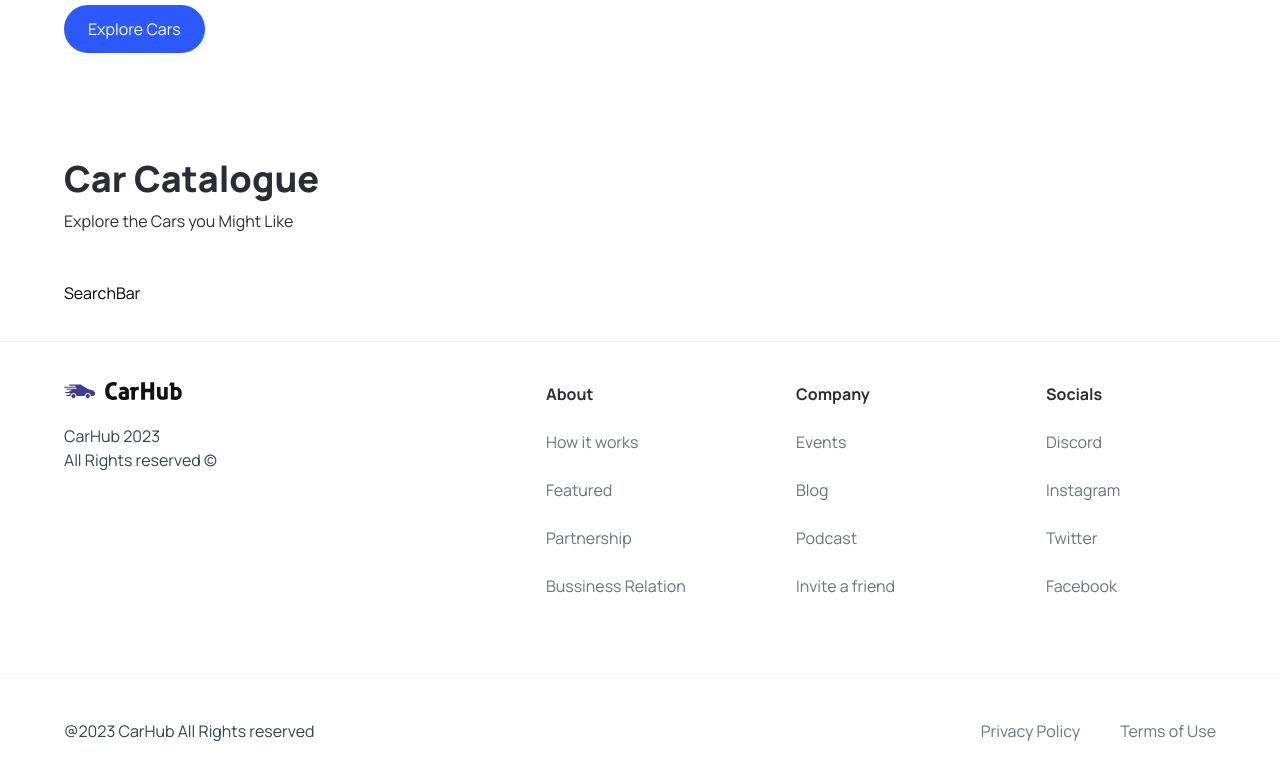
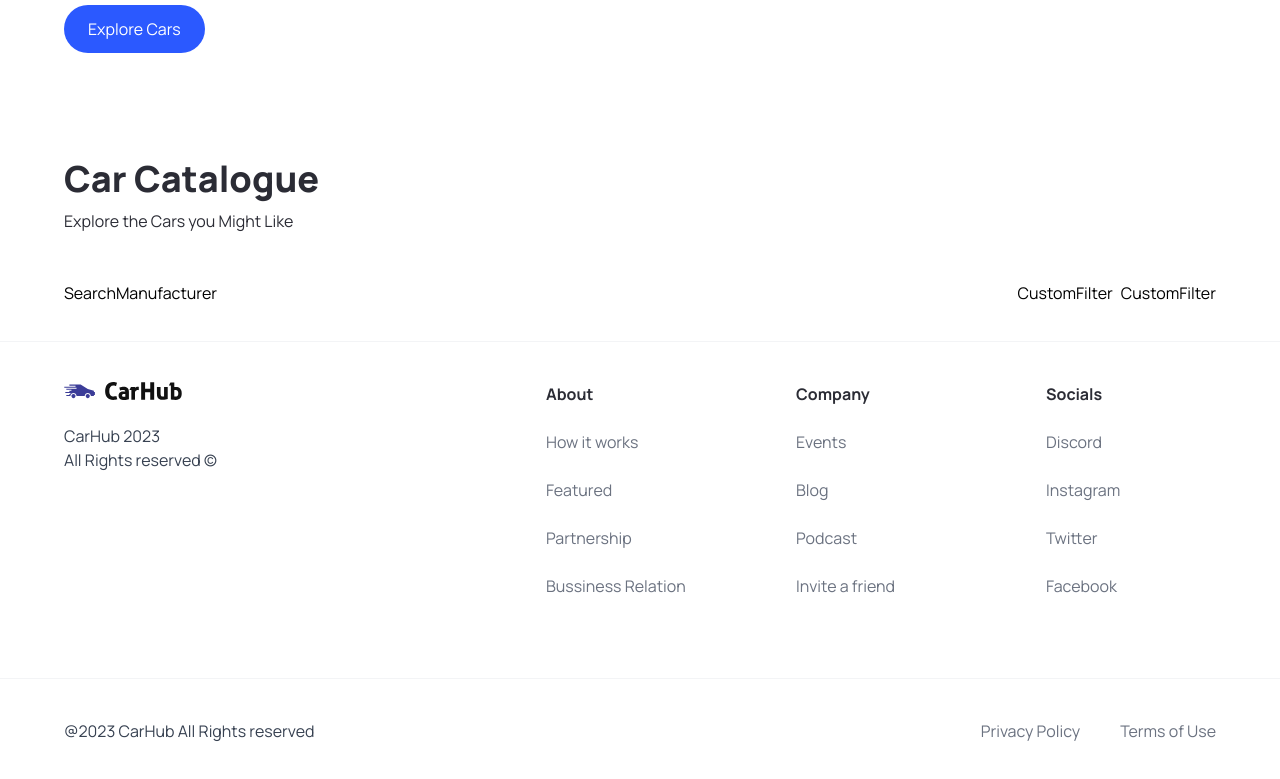
Before and after one commit to Emmyojile/car-showcase, a Next.js app: page / in a window 1280 px wide. Shown: the part 705-1484 px from the top of the page. Built offline with nearby package versions, Linux system fonts and the light colour scheme.

Commit message:
search funtion

```diff
--- a/app/page.tsx
+++ b/app/page.tsx
@@ -17,8 +17,8 @@
           <SearchBar/>
 
           <div className="home__filter-container">
-            {/* <CustomFilter title='fuel' />
-            <CustomFilter title='year' /> */}
+            <CustomFilter title='fuel' />
+            <CustomFilter title='year' />
           </div>
         </div>
       </div>
--- a/components/CustomFilter.tsx
+++ b/components/CustomFilter.tsx
@@ -1,6 +1,6 @@
 import React from 'react'
 
-const CustomFilter = () => {
+const CustomFilter = ({title}:any) => {
   return (
     <div>CustomFilter</div>
   )
--- a/components/SearchBar.tsx
+++ b/components/SearchBar.tsx
@@ -1,9 +1,16 @@
-import React from 'react'
+"use client";
+
+import { SearchManufacturer } from ".";
 
 const SearchBar = () => {
+  const handleSearch = () => {};
   return (
-    <div>SearchBar</div>
-  )
-}
+    <form className="searchbar" onSubmit={handleSearch}>
+      <div className="searchbar__item">
+        <SearchManufacturer />
+      </div>
+    </form>
+  );
+};
 
-export default SearchBar
+export default SearchBar;
--- /dev/null
+++ b/components/SearchManufacturer.tsx
@@ -0,0 +1,9 @@
+import React from 'react'
+
+const SearchManufacturer = () => {
+  return (
+    <div>SearchManufacturer</div>
+  )
+}
+
+export default SearchManufacturer
--- a/components/index.ts
+++ b/components/index.ts
@@ -2,5 +2,16 @@
 import CustomButton from "./CustomButton";
 import Navbar from "./Navbar";
 import Footer from "./Footer";
+import SearchBar from "./SearchBar";
+import CustomFilter from "./CustomFilter";
+import SearchManufacturer from "./SearchManufacturer";
 
-export { Hero, CustomButton, Navbar, Footer };
+export {
+  Hero,
+  CustomButton,
+  Navbar,
+  Footer,
+  SearchBar,
+  CustomFilter,
+  SearchManufacturer,
+};
```
